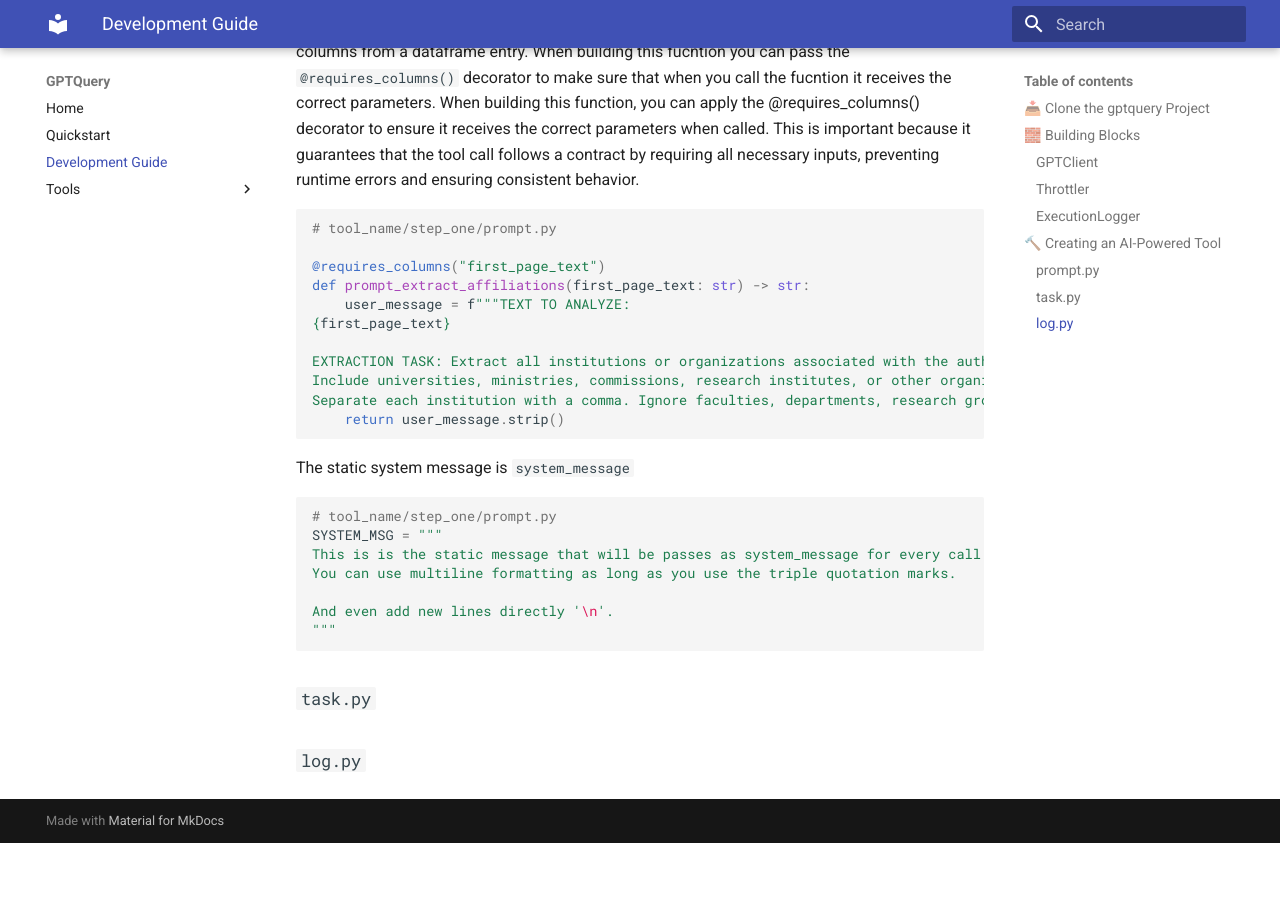
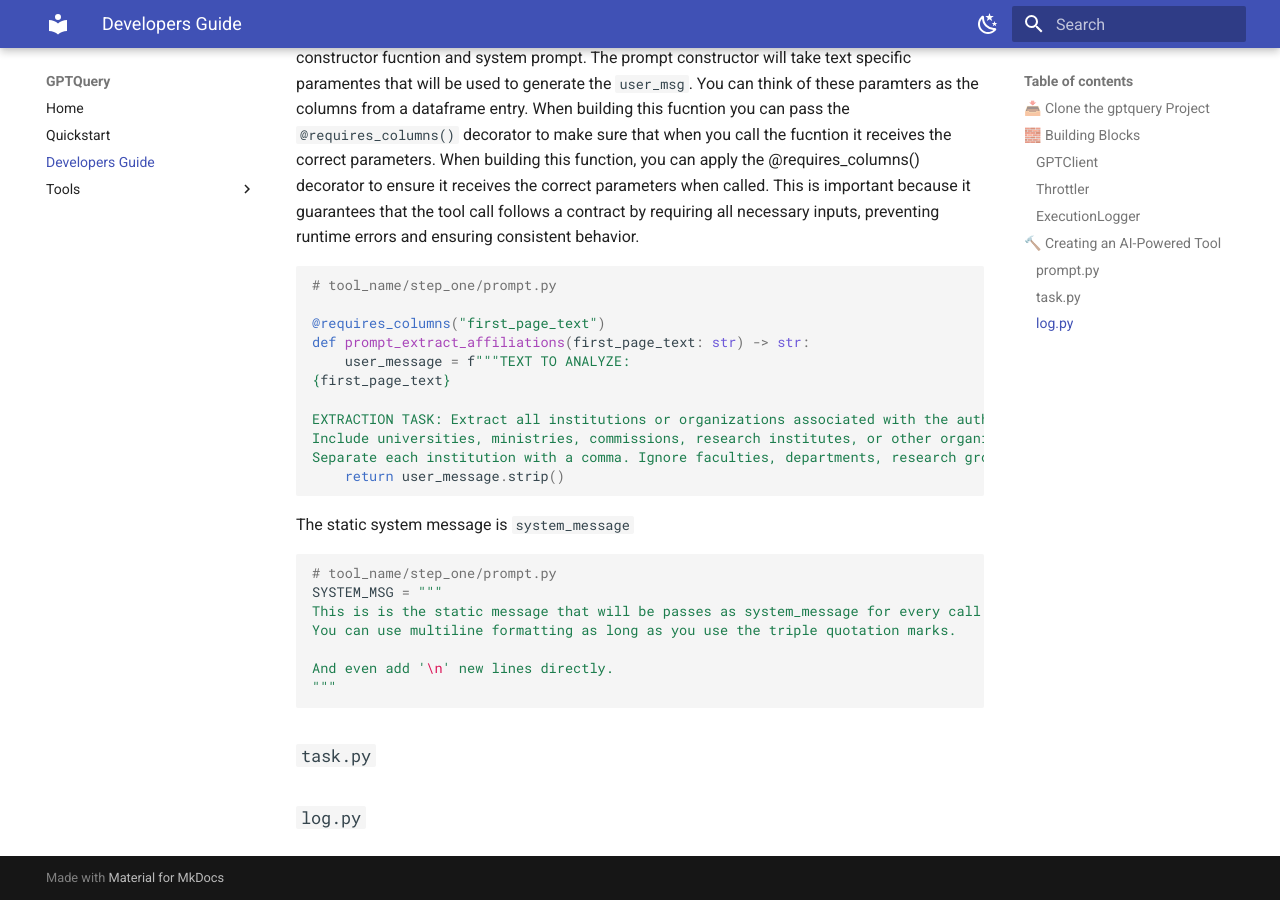
Before and after one commit to mauriciomm7/gptquery, an MkDocs documentation site: the page built from docs/devsquickstart.md, in a window 1280 px wide and 900 px high, scrolled down 2940 px. Built offline with MkDocs 1.6.1 and Material for MkDocs 9.7.7, drawn with Linux system fonts in a browser that asks for light colours; before the commit the page ends 3783 px from its top, so only the background shows below that.

Commit message:
Updated docs theme

````diff
--- a/docs/devsquickstart.md
+++ b/docs/devsquickstart.md
@@ -27,7 +27,10 @@ The logic of this GPTClient is that you initialize it with the parameters you wa
 ```python
 from gptquery.core import GPTClient
 # 1. Initialize a client
-client = GPTClient(api_key="sk-123", provider="openai", default_model="gpt-4.1-mini")
+client = GPTClient(api_key="sk-123",
+                   provider="openai",
+                   default_model="gpt-4.1-mini")
+
 # 2. Loop through list of items
 for user_message in texts:
     result = client.extract(
@@ -132,7 +135,7 @@ SYSTEM_MSG = """
 This is is the static message that will be passes as system_message for every call.
 You can use multiline formatting as long as you use the triple quotation marks.
 
-And even add new lines directly '\n'.
+And even add '\n' new lines directly.
 """
 ```
 
--- a/mkdocs.yml
+++ b/mkdocs.yml
@@ -3,11 +3,14 @@ docs_dir: docs
 theme:
   name: material
   palette:
-    scheme: monokai
-    toggle:
-      icon: material/weather-night
-      name: Switch to light mode
-  highlightjs: true
+    - scheme: default
+      toggle:
+        icon: material/weather-night
+        name: Switch to dark mode
+    - scheme: slate
+      toggle:
+        icon: material/weather-sunny
+        name: Switch to light mode
 
 markdown_extensions:
   - pymdownx.highlight:
@@ -21,6 +24,6 @@ markdown_extensions:
 nav:
   - Home: index.md
   - Quickstart: quickstart.md
-  - Development Guide: devsquickstart.md
+  - Developers Guide: devsquickstart.md
   - Tools:
       - EU Law Citations: tools/eulaw_citations.md
````
Also changed, not shown: README.md (+4 -0 lines), docs/index.md (+1 -0 lines).
